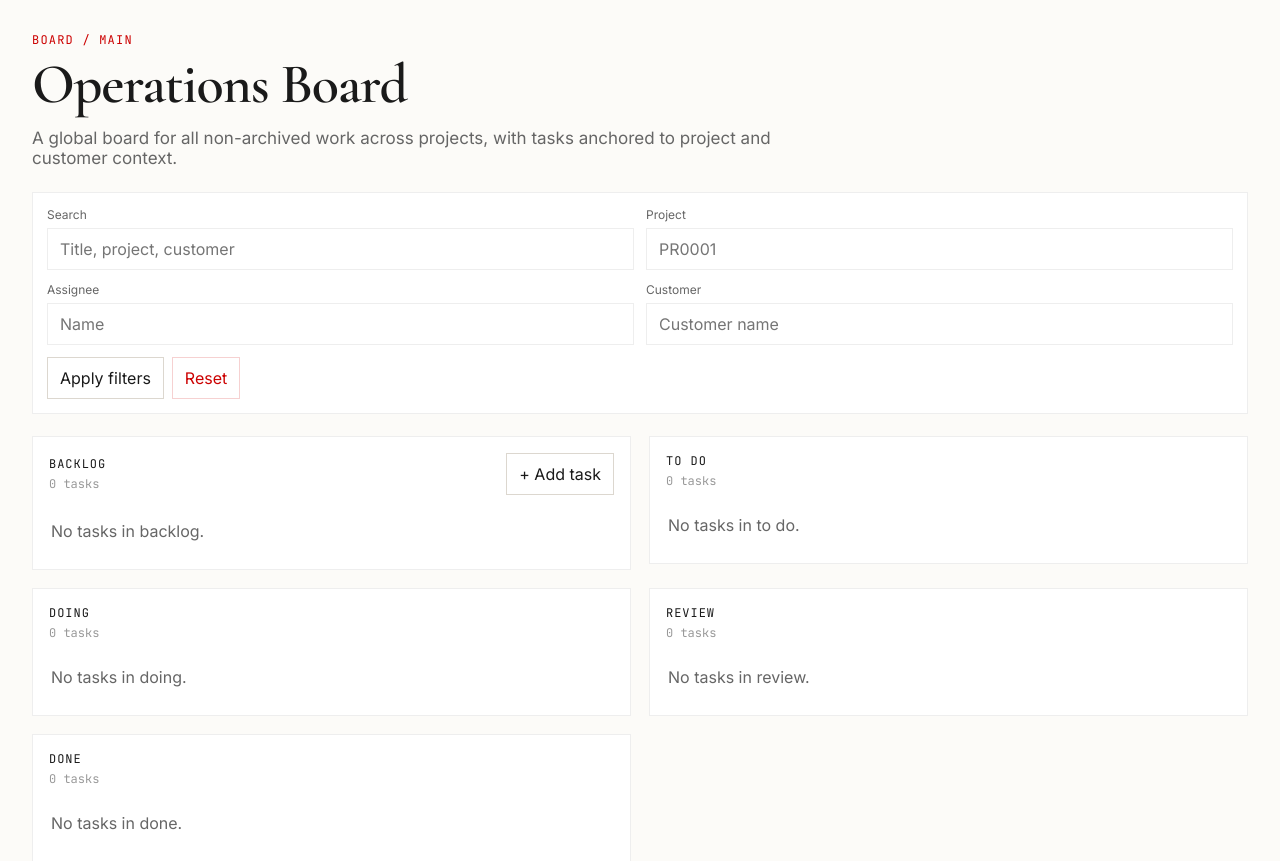
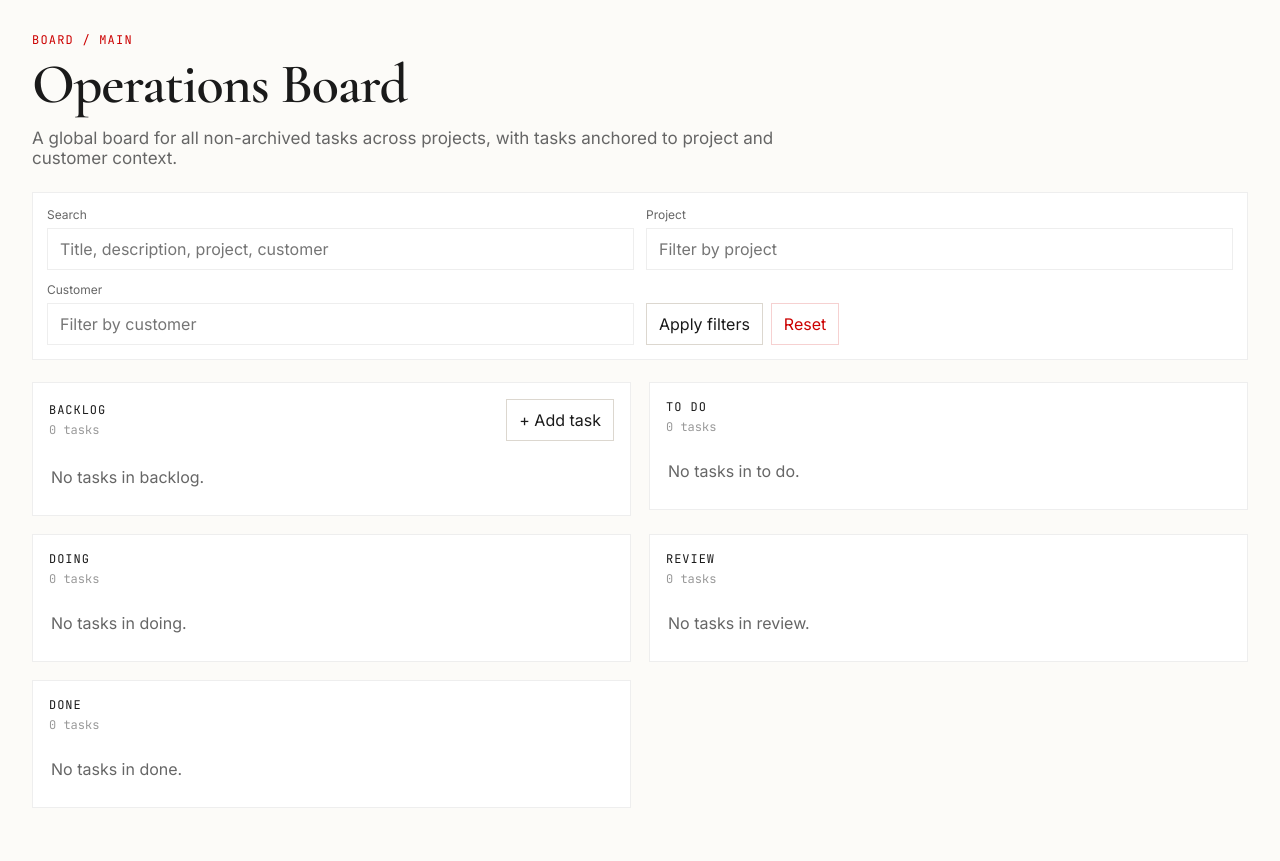
Before and after one commit to felipestk/work-os, a FastAPI app: page /board in a window 1280 px wide. Shown: the top 861 px of the page. After the commit the page ends 808 px from the top, so only its background shows below. Run offline with FastAPI, Linux system fonts and the light colour scheme; data that the repository does not hold is empty; some libraries are stand-ins or nearby versions.

Commit message:
Refine kanban board filters and styled pickers

```diff
--- a/apps/kanban/main.py
+++ b/apps/kanban/main.py
@@ -16,7 +16,6 @@ from .services import (
     create_task,
     get_task,
     list_board_tasks,
-    list_filter_options,
     list_projects,
     move_task,
     search_customers,
@@ -25,15 +24,25 @@ from .services import (
 )
 
 BASE_DIR = Path(__file__).resolve().parent
-app = FastAPI(title='openclaw-workos kanban', version='0.5.0')
+app = FastAPI(title='openclaw-workos kanban', version='0.6.0')
 app.mount('/static', StaticFiles(directory=str(BASE_DIR / 'static')), name='static')
 templates = Jinja2Templates(directory=str(BASE_DIR / 'templates'))
+
+
+def project_label_for(project_id: str) -> str:
+    project_id = (project_id or '').strip()
+    if not project_id:
+        return ''
+    for project in search_projects(project_id, limit=1):
+        if project['id'] == project_id:
+            return f"{project['id']} — {project['title']} · {project['customer_name']}"
+    return project_id
 
 
 def board_context(request: Request, filters: dict[str, str] | None = None):
     active_filters = build_filters(**(filters or {}))
     grouped = list_board_tasks(filters=active_filters)
-    filter_options = list_filter_options()
+    active_filters['project_label'] = project_label_for(active_filters['project_id'])
     return {
         'request': request,
         'board_name': BOARD_NAME,
@@ -42,8 +51,6 @@ def board_context(request: Request, filters: dict[str, str] | None = None):
         'counts': column_counts(grouped),
         'projects': list_projects(),
         'filters': active_filters,
-        'assignee_options': filter_options['assignees'],
-        'customer_options': filter_options['customers'],
     }
 
 
@@ -71,64 +78,46 @@ def root() -> RedirectResponse:
 
 
 @app.get('/board', response_class=HTMLResponse)
-def board(request: Request, project_id: str = '', assignee: str = '', customer_name: str = '', q: str = ''):
-    return render_board_response(request, build_filters(project_id, assignee, customer_name, q))
+def board(request: Request, project_id: str = '', customer_name: str = '', q: str = ''):
+    return render_board_response(request, build_filters(project_id=project_id, customer_name=customer_name, q=q))
 
 
 @app.get('/board/projects/search', response_class=HTMLResponse)
 def board_projects_search(request: Request, q: str = Query('')):
-    return templates.TemplateResponse(
-        request,
-        'partials/project_picker_results.html',
-        {'request': request, 'projects': search_projects(q), 'query': (q or '').strip()},
-    )
+    return templates.TemplateResponse(request, 'partials/project_picker_results.html', {'request': request, 'projects': search_projects(q), 'query': (q or '').strip()})
+
+
+@app.get('/board/projects/filter-search', response_class=HTMLResponse)
+def board_projects_filter_search(request: Request, q: str = Query('')):
+    return templates.TemplateResponse(request, 'partials/project_filter_results.html', {'request': request, 'projects': search_projects(q), 'query': (q or '').strip()})
 
 
 @app.get('/board/customers/search', response_class=HTMLResponse)
 def board_customers_search(request: Request, q: str = Query('')):
-    return templates.TemplateResponse(
-        request,
-        'partials/customer_picker_results.html',
-        {'request': request, 'customers': search_customers(q), 'query': (q or '').strip()},
-    )
+    return templates.TemplateResponse(request, 'partials/customer_picker_results.html', {'request': request, 'customers': search_customers(q), 'query': (q or '').strip()})
+
+
+@app.get('/board/customers/filter-search', response_class=HTMLResponse)
+def board_customers_filter_search(request: Request, q: str = Query('')):
+    return templates.TemplateResponse(request, 'partials/customer_filter_results.html', {'request': request, 'customers': search_customers(q), 'query': (q or '').strip()})
 
 
 @app.get('/board/project-create', response_class=HTMLResponse)
 def board_project_create_modal(request: Request, origin: str = Query('quick-add'), target: str = Query('project_id')):
-    return templates.TemplateResponse(
-        request,
-        'partials/project_create_modal.html',
-        {'request': request, 'origin': origin, 'target': target, 'customers': search_customers('')},
-    )
+    return templates.TemplateResponse(request, 'partials/project_create_modal.html', {'request': request, 'origin': origin, 'target': target, 'customers': search_customers('')})
 
 
 @app.post('/board/project-create', response_class=HTMLResponse)
-def board_project_create_submit(
-    request: Request,
-    customer_name: str = Form(...),
-    project_title: str = Form(...),
-    origin: str = Form('quick-add'),
-    target: str = Form('project_id'),
-):
+def board_project_create_submit(request: Request, customer_name: str = Form(...), project_title: str = Form(...), origin: str = Form('quick-add'), target: str = Form('project_id')):
     try:
         project = create_customer_and_project(customer_name=customer_name, project_title=project_title, owner='kanban')
     except ValueError as exc:
         raise HTTPException(status_code=400, detail=str(exc)) from exc
-    return templates.TemplateResponse(
-        request,
-        'partials/project_picker_selected.html',
-        {'request': request, 'project': project, 'origin': origin, 'target': target},
-    )
+    return templates.TemplateResponse(request, 'partials/project_picker_selected.html', {'request': request, 'project': project, 'origin': origin, 'target': target})
 
 
 @app.post('/board/tasks', response_class=HTMLResponse)
-def board_task_create(
-    request: Request,
-    title: str = Form(...),
-    project_id: str = Form(''),
-    description: str = Form(''),
-    column_key: str = Form('backlog'),
-):
+def board_task_create(request: Request, title: str = Form(...), project_id: str = Form(''), description: str = Form(''), column_key: str = Form('backlog')):
     if not title.strip():
         raise HTTPException(status_code=400, detail='title is required')
     try:
@@ -157,28 +146,11 @@ def board_task_archive(request: Request, task_id: int):
 
 
 @app.post('/board/tasks/{task_id}/update', response_class=HTMLResponse)
-def board_task_update(
-    request: Request,
-    task_id: int,
-    title: str = Form(...),
-    description: str = Form(''),
-    project_id: str = Form(''),
-    priority: str = Form(''),
-    assignee: str = Form(''),
-    due_at: str = Form(''),
-):
+def board_task_update(request: Request, task_id: int, title: str = Form(...), description: str = Form(''), project_id: str = Form(''), priority: str = Form(''), assignee: str = Form(''), due_at: str = Form('')):
     if not title.strip():
         raise HTTPException(status_code=400, detail='title is required')
     try:
-        update_task(
-            task_id,
-            title=title,
-            description=description,
-            project_id=project_id.strip(),
-            priority=priority,
-            assignee=assignee,
-            due_at=due_at,
-        )
+        update_task(task_id, title=title, description=description, project_id=project_id.strip(), priority=priority, assignee=assignee, due_at=due_at)
     except ValueError as exc:
         raise HTTPException(status_code=400, detail=str(exc)) from exc
     return templates.TemplateResponse(request, 'partials/task_detail.html', task_detail_context(request, task_id))
--- a/apps/kanban/services.py
+++ b/apps/kanban/services.py
@@ -192,12 +192,12 @@ def list_filter_options() -> dict[str, list[str]]:
     return {'assignees': assignees, 'customers': customers}
 
 
-def build_filters(project_id: str = '', assignee: str = '', customer_name: str = '', q: str = '') -> dict[str, str]:
+def build_filters(project_id: str = '', customer_name: str = '', q: str = '', assignee: str = '') -> dict[str, str]:
     return {
         'project_id': (project_id or '').strip(),
-        'assignee': (assignee or '').strip(),
         'customer_name': (customer_name or '').strip(),
         'q': (q or '').strip(),
+        'assignee': (assignee or '').strip(),
     }
 
 
--- a/apps/kanban/static/board.js
+++ b/apps/kanban/static/board.js
@@ -115,8 +115,8 @@ function runProjectSearch(input) {
 }
 
 function runCustomerSearch(input) {
-  const form = input.closest('form');
-  const results = form?.querySelector('[data-customer-picker-results]');
+  const container = input.closest('[data-customer-picker]') || input.closest('form');
+  const results = container?.querySelector('[data-customer-picker-results]');
   const searchUrl = input.dataset.searchUrl;
   if (!results || !searchUrl) return;
   const q = input.value || '';
@@ -136,19 +136,23 @@ function applyProjectSelection(button) {
 }
 
 function applyCustomerSelection(button) {
-  const form = button.closest('form');
-  if (!form) return;
-  const input = form.querySelector('input[name="customer_name"]');
-  const results = form.querySelector('[data-customer-picker-results]');
+  const container = button.closest('[data-customer-picker]') || button.closest('form');
+  if (!container) return;
+  const hidden = container.querySelector('[data-customer-picker-hidden]');
+  const input = container.querySelector('[data-customer-picker-input], input[name="customer_name"]');
+  const results = container.querySelector('[data-customer-picker-results]');
+  if (hidden) hidden.value = button.dataset.customerName || '';
   if (input) input.value = button.dataset.customerName || '';
   clearResults(results);
 }
 
 function applyCustomerQuery(button) {
-  const form = button.closest('form');
-  if (!form) return;
-  const input = form.querySelector('input[name="customer_name"]');
-  const results = form.querySelector('[data-customer-picker-results]');
+  const container = button.closest('[data-customer-picker]') || button.closest('form');
+  if (!container) return;
+  const hidden = container.querySelector('[data-customer-picker-hidden]');
+  const input = container.querySelector('[data-customer-picker-input], input[name="customer_name"]');
+  const results = container.querySelector('[data-customer-picker-results]');
+  if (hidden) hidden.value = button.dataset.customerQuery || '';
   if (input) input.value = button.dataset.customerQuery || '';
   clearResults(results);
 }
--- a/apps/kanban/templates/partials/board_shell.html
+++ b/apps/kanban/templates/partials/board_shell.html
@@ -4,7 +4,7 @@
     <div class="header-copy">
       <div>
         <h1>Operations Board</h1>
-        <p class="subtitle">A global board for all non-archived work across projects, with tasks anchored to project and customer context.</p>
+        <p class="subtitle">A global board for all non-archived tasks across projects, with tasks anchored to project and customer context.</p>
       </div>
     </div>
   </header>
@@ -13,20 +13,17 @@
     <form class="filters-form" hx-get="/board" hx-target="#board-shell" hx-swap="outerHTML">
       <label>
         <span>Search</span>
-        <input type="text" name="q" value="{{ filters.q if filters is defined else '' }}" placeholder="Title, project, customer">
+        <input type="text" name="q" value="{{ filters.q if filters is defined else '' }}" placeholder="Title, description, project, customer">
       </label>
-      <label>
-        <span>Project</span>
-        <input type="text" name="project_id" value="{{ filters.project_id if filters is defined else '' }}" list="project-options" placeholder="PR0001">
-      </label>
-      <label>
-        <span>Assignee</span>
-        <input type="text" name="assignee" value="{{ filters.assignee if filters is defined else '' }}" list="assignee-options" placeholder="Name">
-      </label>
-      <label>
-        <span>Customer</span>
-        <input type="text" name="customer_name" value="{{ filters.customer_name if filters is defined else '' }}" list="customer-options" placeholder="Customer name">
-      </label>
+
+      {% with origin='', target='project_id', value=(filters.project_id if filters is defined else ''), current_label=(filters.project_label if filters is defined else (filters.project_id if filters is defined else '')), label='Project', placeholder='Filter by project', search_url='/board/projects/filter-search' %}
+        {% include 'partials/project_picker_field.html' %}
+      {% endwith %}
+
+      {% with target='customer_name', value=(filters.customer_name if filters is defined else ''), label='Customer', placeholder='Filter by customer', search_url='/board/customers/filter-search' %}
+        {% include 'partials/customer_picker_field.html' %}
+      {% endwith %}
+
       <div class="filters-actions">
         <button type="submit" class="secondary-button">Apply filters</button>
         <button type="button" class="ghost-button" data-reset-filters>Reset</button>
@@ -37,15 +34,4 @@
   <section id="board-columns" class="board-columns">
     {% include 'partials/board_columns.html' %}
   </section>
-
-  <datalist id="assignee-options">
-    {% for assignee in assignee_options %}
-      <option value="{{ assignee }}">
-    {% endfor %}
-  </datalist>
-  <datalist id="customer-options">
-    {% for customer in customer_options %}
-      <option value="{{ customer }}">
-    {% endfor %}
-  </datalist>
 </section>
--- /dev/null
+++ b/apps/kanban/templates/partials/customer_picker_field.html
@@ -0,0 +1,12 @@
+{% set current_value = value or '' %}
+<div class="picker-field" data-customer-picker data-target="{{ target }}">
+  <input type="hidden" name="{{ target }}" value="{{ current_value }}" data-customer-picker-hidden>
+  <span>{{ label or 'Customer' }}</span>
+  <input type="text"
+         value="{{ current_value }}"
+         placeholder="{{ placeholder or 'Search customer' }}"
+         autocomplete="off"
+         data-customer-picker-input
+         data-search-url="{{ search_url or '/board/customers/search' }}">
+  <div class="picker-results" data-customer-picker-results></div>
+</div>
--- a/apps/kanban/templates/partials/project_picker_field.html
+++ b/apps/kanban/templates/partials/project_picker_field.html
@@ -1,14 +1,13 @@
 {% set current_id = value or '' %}
 {% set current_label = current_label or current_id %}
-<div class="picker-field" data-project-picker data-origin="{{ origin }}" data-target="{{ target }}">
+<div class="picker-field" data-project-picker data-origin="{{ origin|default('') }}" data-target="{{ target }}">
   <input type="hidden" name="{{ target }}" value="{{ current_id }}" data-project-picker-hidden>
-  <span>Project</span>
+  <span>{{ label or 'Project' }}</span>
   <input type="text"
          value="{{ current_label }}"
-         placeholder="Search project"
+         placeholder="{{ placeholder or 'Search project' }}"
          autocomplete="off"
          data-project-picker-input
-         data-search-url="/board/projects/search"
-         name="q">
+         data-search-url="{{ search_url or '/board/projects/search' }}">
   <div class="picker-results" data-project-picker-results></div>
 </div>
```
Also changed, not shown: apps/kanban/templates/partials/customer_filter_results.html (added, +10 -0 lines), apps/kanban/templates/partials/project_filter_results.html (added, +10 -0 lines).
